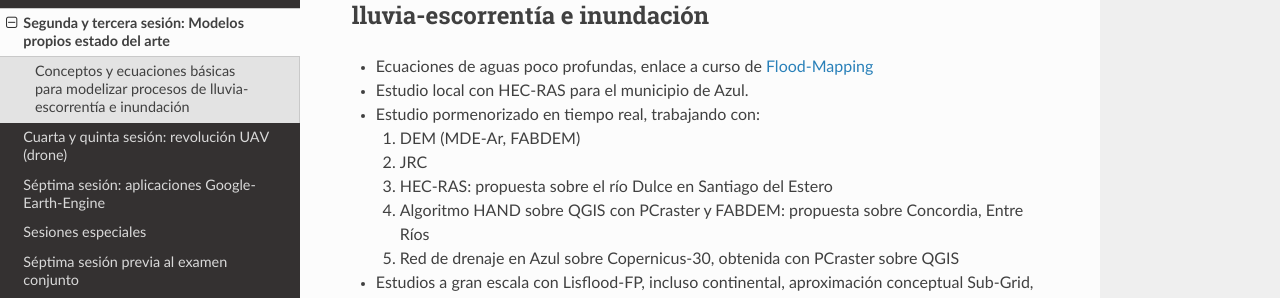
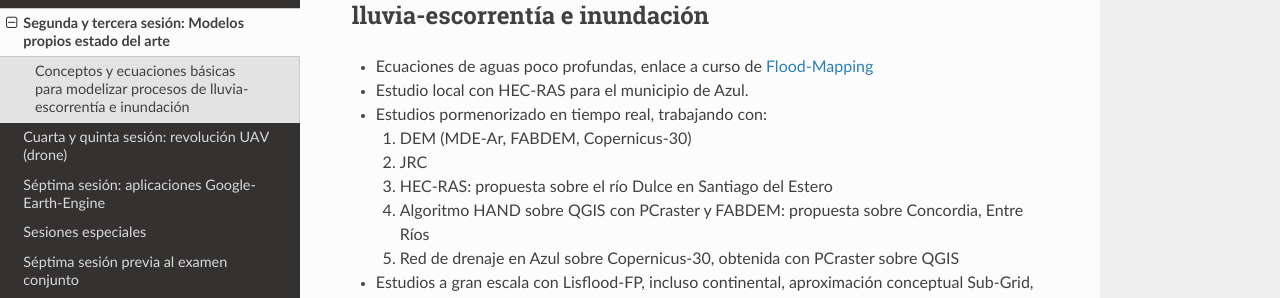
Before and after one commit to ivillamadrid/EvalFloodRisk_RSSWE, a Sphinx documentation site: the page built from docs/source/D2.rst, in a window 1280 px wide and 900 px high, scrolled down 635 px. Shown: the part 153-451 px from the top of the window. Built offline with Sphinx 7.4.7 and the Read the Docs theme 2.0.0, drawn with Linux system fonts in a browser that asks for light colours.

Commit message:
Update D2.rst

```diff
--- a/docs/source/D2.rst
+++ b/docs/source/D2.rst
@@ -23,9 +23,9 @@ Conceptos y ecuaciones básicas para modelizar procesos de lluvia-escorrentía e
 
 * Estudio local con HEC-RAS para el municipio de Azul.
 
-* Estudio pormenorizado en tiempo real, trabajando con:
+* Estudios pormenorizado en tiempo real, trabajando con:
 
-  #. DEM (MDE-Ar, FABDEM)
+  #. DEM (MDE-Ar, FABDEM, Copernicus-30)
   #. JRC
   #. HEC-RAS: propuesta sobre el río Dulce en Santiago del Estero
   #. Algoritmo HAND sobre QGIS con PCraster y FABDEM: propuesta sobre Concordia, Entre Ríos
```
